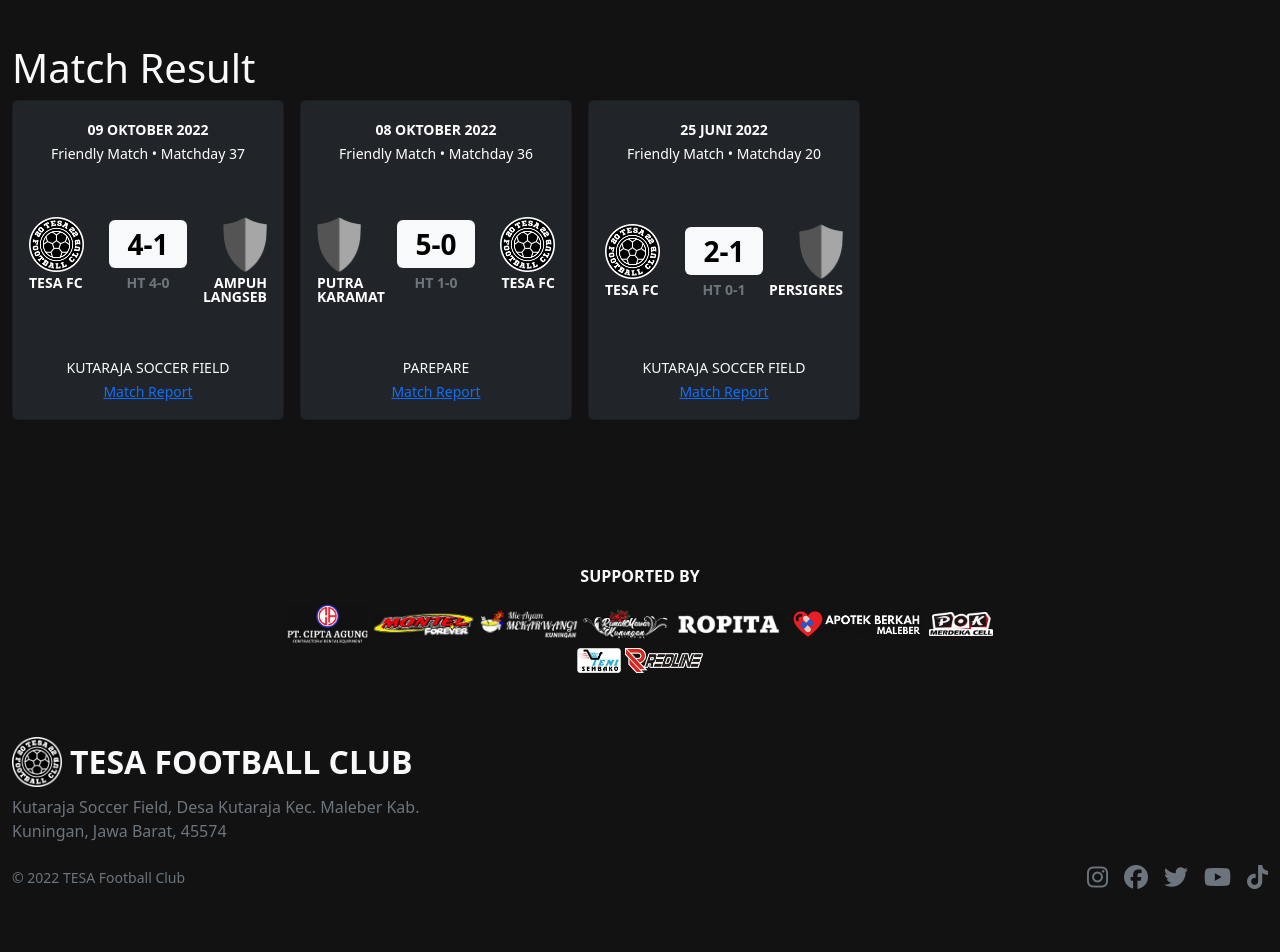
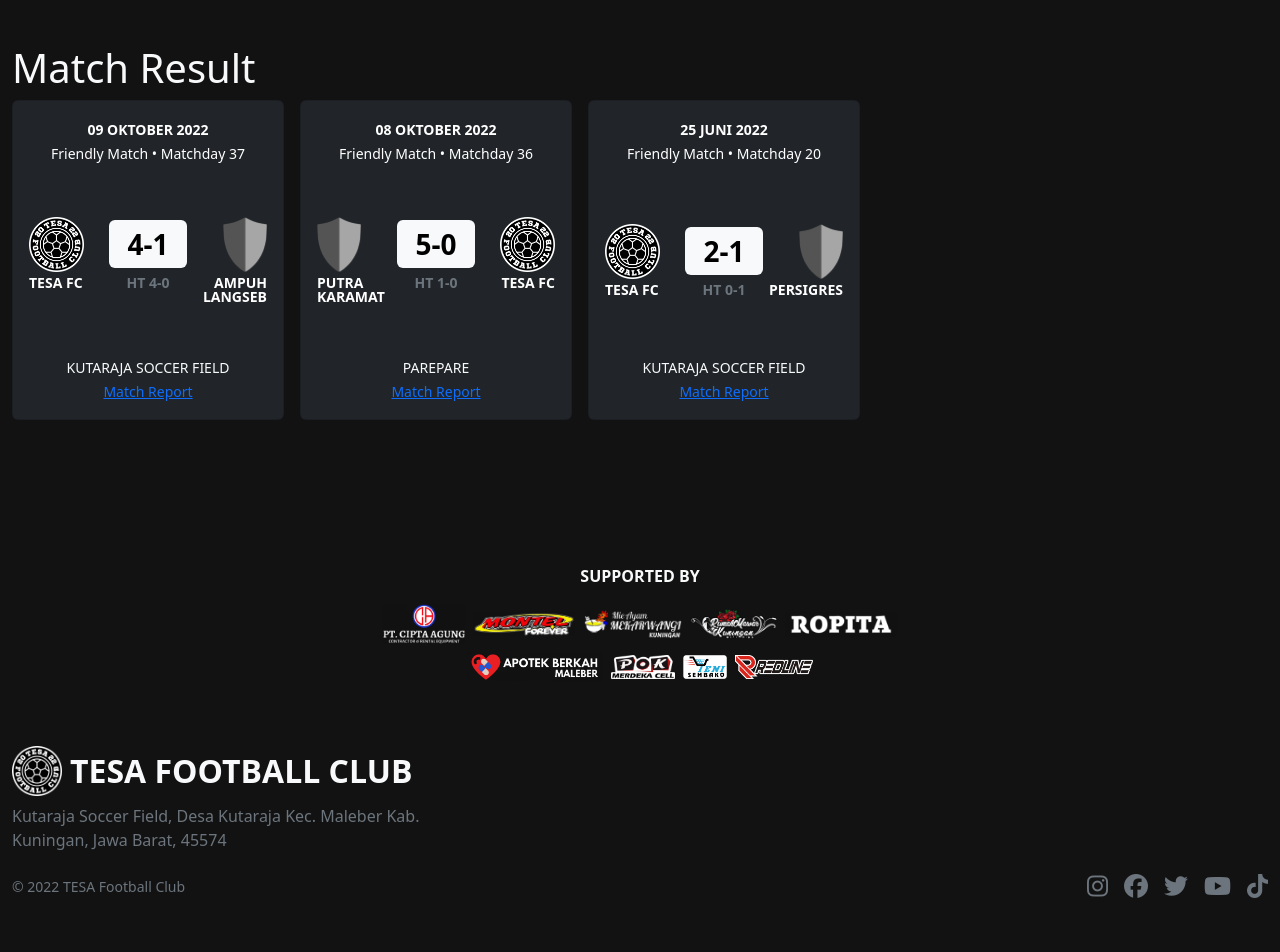
Before and after one commit to tesafc/tesafc.github.io, a Jekyll site: the page built from index.html, in a window 1280 px wide. Shown: the part 1155-2107 px from the top of the page. Built offline with Jekyll 4.4.1, drawn with Linux system fonts in a browser that asks for light colours; nearby versions of some CDN libraries.

Commit message:
Update default.html

```diff
--- a/_layouts/default.html
+++ b/_layouts/default.html
@@ -41,7 +41,7 @@
     <div class="container-fluid text-light mt-5">
       <footer>
         <div class="d-block text-center text-uppercase fw-bolder pb-3 pt-5">supported by</div>
-        <div class="d-flex flex-wrap justify-content-center align-items-center hstack gap-1 pb-5 mx-auto" style="max-width: 720px;">
+        <div class="d-flex flex-wrap justify-content-center align-items-center hstack gap-2 pb-5 mx-auto" style="max-width: 620px;">
           <img src="{{ '/assets/img/logo/cipta-agung.png' | relative_url }}" alt="" class="" style="object-fit: contain;" width="auto" height="40">
           <img src="{{ '/assets/img/logo/montel-forever.png' | relative_url }}" alt="" class="" style="object-fit: contain;" width="auto" height="25">
           <img src="{{ '/assets/img/logo/mie-mekarwangi.png' | relative_url }}" alt="" class="" style="object-fit: contain;" width="auto" height="30">
```
